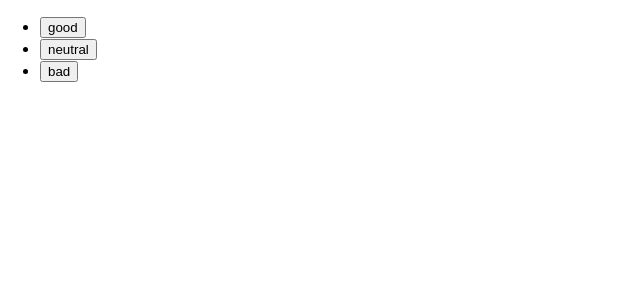
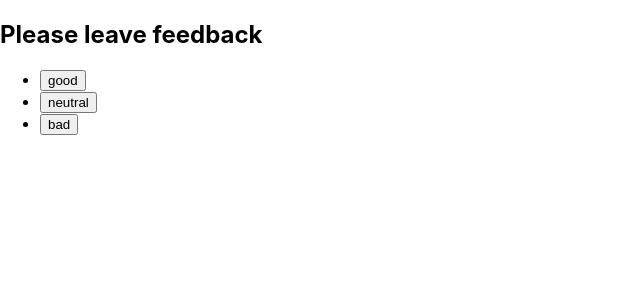
Before and after one commit to alexrat22/goit-react-hw-02-feedback, a React (Create React App) app: page / in a window 1280 px wide. Shown: the top 300 px of the page, without its empty margins (0-640 px from the left). Built offline with nearby package versions, Linux system fonts and the light colour scheme.

Commit message:
add section to FBO

```diff
--- a/src/components/App.jsx
+++ b/src/components/App.jsx
@@ -1,7 +1,7 @@
 import { Component } from 'react';
 //import Statistics from './Statistics/Statistics';
 import FeedbackOptions from './FeedbackOptions/FeedbackOptions';
-//import Section from './Section/Section';
+import Section from './Section/Section';
 //import Notification from './Notification/Notification';
 
 class App extends Component {
@@ -19,7 +19,9 @@ class App extends Component {
     const options = Object.keys(this.state);
     return (
       <>
-        <FeedbackOptions options={options} />
+        <Section title="Please leave feedback">
+          <FeedbackOptions options={options} />
+        </Section>
       </>
     );
   }
--- a/src/components/Section/Section.jsx
+++ b/src/components/Section/Section.jsx
@@ -3,9 +3,9 @@
 
 export default function Section({ title, children }) {
   return (
-    <Section>
+    <section>
       <h2>{title}</h2>
       {children}
-    </Section>
+    </section>
   );
 }
```
